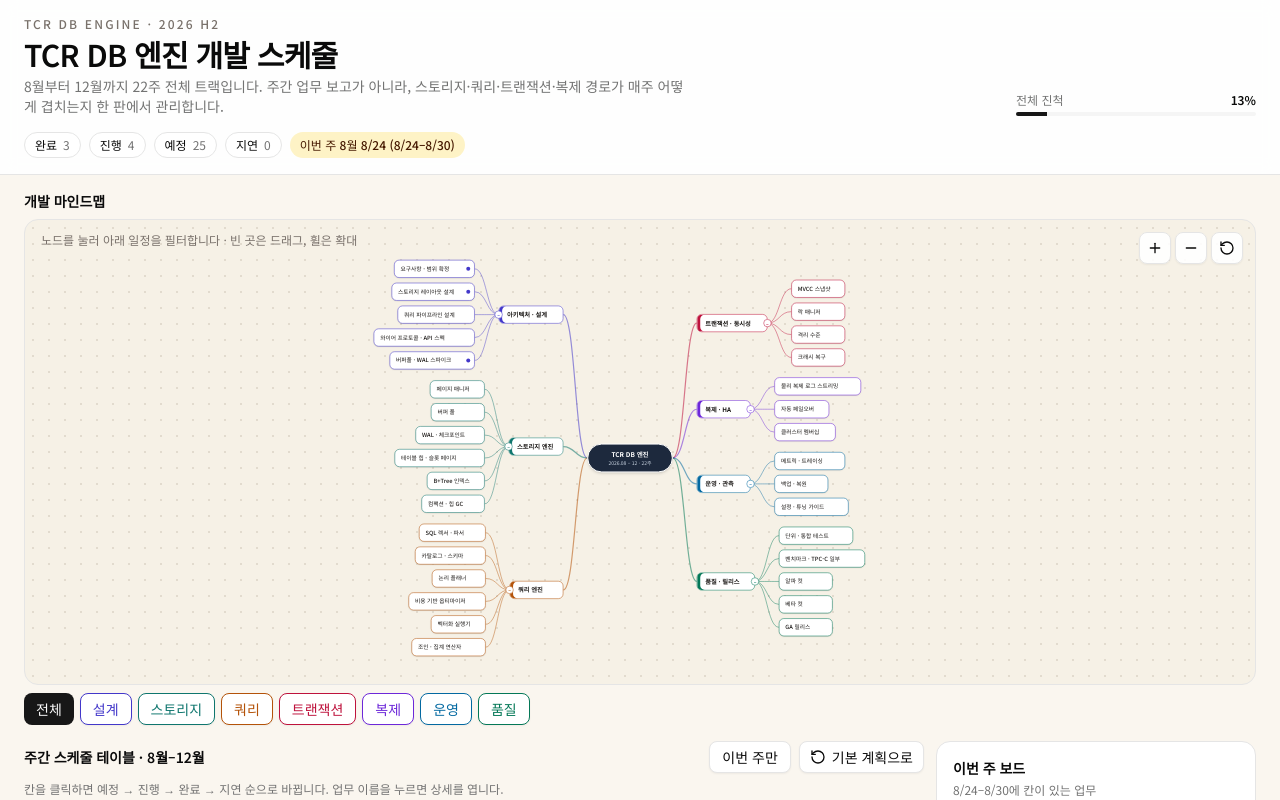
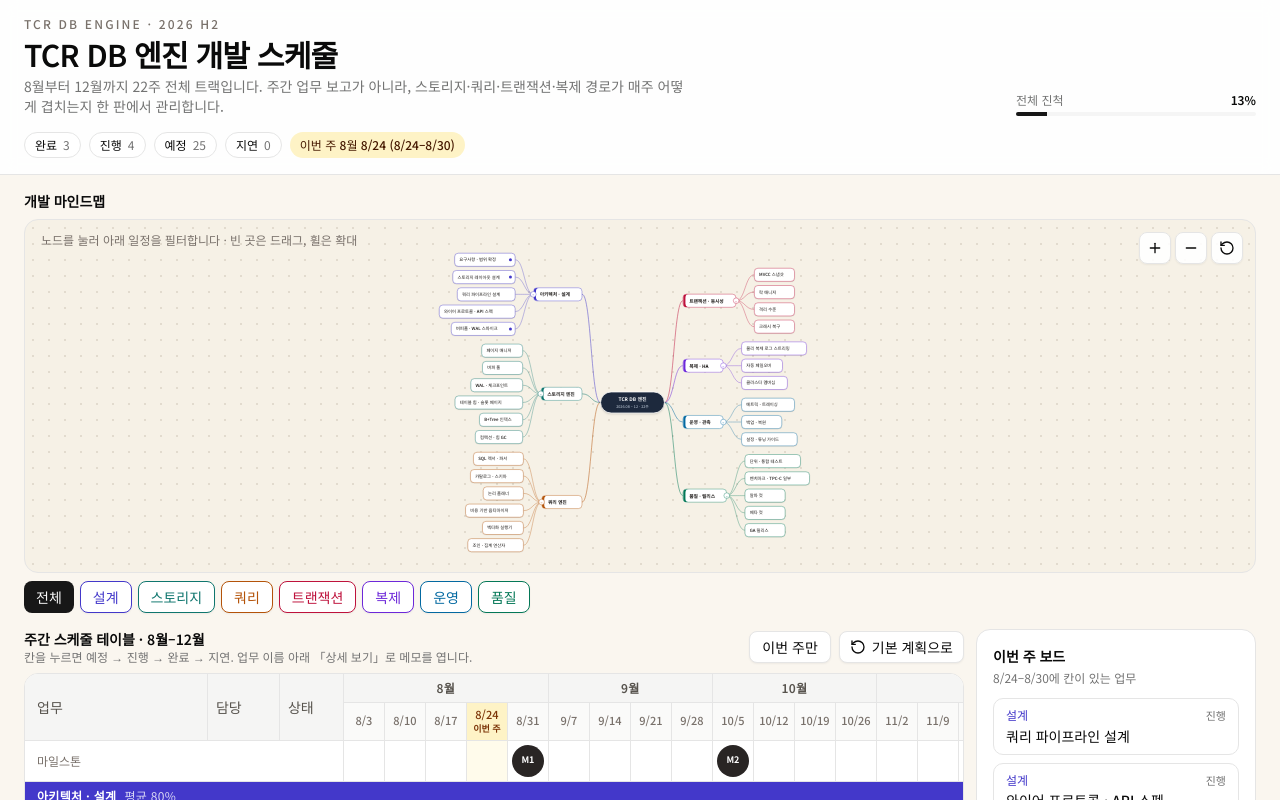
Before and after one commit to gwiheo/tcr-db-schedule-map, a Next.js app: page / in a window 1280 px wide. Shown: the top 800 px of the page. Built offline with nearby package versions, Linux system fonts and the light colour scheme.

Commit message:
Make stream filters and task details unmistakable.
Filter the table by stream id, show the selected task above the schedule, and shrink the mind map so the weekly grid stays on screen.

Co-authored-by: gwiheo <gwiheo@able-ai.ai>

```diff
--- a/src/components/mind-map.tsx
+++ b/src/components/mind-map.tsx
@@ -261,7 +261,7 @@ export function MindMap({ tasks, selectedId, onSelect, highlightedTaskIds }: Min
       </p>
       <div
         ref={viewportRef}
-        className="relative h-[min(58vh,640px)] w-full cursor-grab touch-none overflow-hidden active:cursor-grabbing"
+        className="relative h-[min(44vh,480px)] w-full cursor-grab touch-none overflow-hidden active:cursor-grabbing"
         onPointerDown={onPointerDown}
         onPointerMove={onPointerMove}
         onPointerUp={() => {
--- a/src/components/schedule-table.tsx
+++ b/src/components/schedule-table.tsx
@@ -285,7 +285,7 @@ function StreamRows({
                     data-testid={`week-cell-${task.id}-${week.index}`}
                     title={`${task.title} · ${week.rangeLabel} · ${CELL_LABEL[statusCell]} — 클릭하여 변경`}
                     aria-label={`${task.title} ${week.rangeLabel} ${CELL_LABEL[statusCell]}`}
-                    className={cn("mx-auto flex items-center justify-center", visual.className)}
+                    className={cn("mx-auto flex cursor-pointer items-center justify-center hover:brightness-95", visual.className)}
                     style={visual.style}
                     onClick={() => onCycleCell(task.id, week.index)}
                   >
--- a/src/components/scheduler-app.tsx
+++ b/src/components/scheduler-app.tsx
@@ -10,10 +10,12 @@ import { Button } from "@/components/ui/button";
 import { Progress } from "@/components/ui/progress";
 import { TooltipProvider } from "@/components/ui/tooltip";
 import {
+  BASELINE_TASKS,
   CELL_LABEL,
   MIND_TREE,
   STATUS_LABEL,
   STREAMS,
+  STREAM_MAP,
   cellOf,
   descendantTaskIds,
   findNode,
@@ -21,14 +23,7 @@ import {
   taskProgress,
   taskStatus,
 } from "@/lib/schedule-data";
-import {
-  commitTasks,
-  getClientError,
-  getClientTasks,
-  getServerTasks,
-  resetTasks,
-  subscribeTasks,
-} from "@/lib/storage";
+import { clearStoredTasks, commitTasks, getClientError, getClientTasks, getServerTasks, subscribeTasks } from "@/lib/storage";
 import type { CellStatus, Task } from "@/lib/types";
 import { currentWeekIndex, WEEKS } from "@/lib/weeks";
 import { cn } from "@/lib/utils";
@@ -42,21 +37,30 @@ export function SchedulerApp() {
   const nowWeek = currentWeekIndex();
 
   const selectedNode = selectedNodeId ? findNode(MIND_TREE, selectedNodeId) : null;
+  const selectedStreamId =
+    selectedNodeId?.startsWith("stream-") ? selectedNodeId.slice("stream-".length) : selectedNode?.streamId;
+
   const highlightedTaskIds = useMemo(() => {
     if (!selectedNode || selectedNode.id === "root") return new Set<string>();
-    return new Set(descendantTaskIds(selectedNode));
-  }, [selectedNode]);
+    const ids = descendantTaskIds(selectedNode);
+    if (ids.length === 0 && selectedStreamId) {
+      return new Set(tasks.filter((t) => t.streamId === selectedStreamId).map((t) => t.id));
+    }
+    return new Set(ids);
+  }, [selectedNode, selectedStreamId, tasks]);
 
   const visibleTasks = useMemo(() => {
     let list = tasks;
-    if (highlightedTaskIds.size > 0) {
+    if (selectedStreamId) {
+      list = list.filter((t) => t.streamId === selectedStreamId);
+    } else if (highlightedTaskIds.size > 0) {
       list = list.filter((t) => highlightedTaskIds.has(t.id));
     }
     if (thisWeekOnly) {
       list = list.filter((t) => cellOf(t, nowWeek) !== "empty");
     }
     return list;
-  }, [tasks, highlightedTaskIds, thisWeekOnly, nowWeek]);
+  }, [tasks, selectedStreamId, highlightedTaskIds, thisWeekOnly, nowWeek]);
 
   const stats = useMemo(() => {
     const counts = { planned: 0, active: 0, done: 0, blocked: 0 };
@@ -73,6 +77,8 @@ export function SchedulerApp() {
 
   const currentWeek = WEEKS[nowWeek];
   const thisWeekTasks = tasks.filter((t) => cellOf(t, nowWeek) !== "empty");
+  const selectedTask = tasks.find((t) => t.id === selectedTaskId) ?? null;
+  const activeStream = selectedStreamId ? STREAM_MAP[selectedStreamId] : null;
 
   function patchTask(id: string, updater: (task: Task) => Task) {
     commitTasks(tasks.map((t) => (t.id === id ? updater(t) : t)));
@@ -105,12 +111,23 @@ export function SchedulerApp() {
   }
 
   function resetPlan() {
-    resetTasks();
+    clearStoredTasks();
+    commitTasks(structuredClone(BASELINE_TASKS));
     setSelectedNodeId(null);
     setSelectedTaskId(null);
   }
 
-  const selectedTask = tasks.find((t) => t.id === selectedTaskId) ?? null;
+  const detail = selectedTask ? (
+    <TaskDetailPanel
+      task={selectedTask}
+      currentWeek={nowWeek}
+      onClose={() => setSelectedTaskId(null)}
+      onChangeNotes={(notes) => patchTask(selectedTask.id, (t) => ({ ...t, notes }))}
+      onChangeOwner={(owner) => patchTask(selectedTask.id, (t) => ({ ...t, owner }))}
+      onSetCell={(week, status) => setCell(selectedTask.id, week, status)}
+      onMarkAll={(status) => markAll(selectedTask.id, status)}
+    />
+  ) : null;
 
   return (
     <TooltipProvider>
@@ -183,12 +200,6 @@ export function SchedulerApp() {
                 const node = id ? findNode(MIND_TREE, id) : null;
                 if (node?.taskId) {
                   setSelectedTaskId(node.taskId);
-                  requestAnimationFrame(() => {
-                    document.getElementById(`task-row-${node.taskId}`)?.scrollIntoView({
-                      behavior: "smooth",
-                      block: "center",
-                    });
-                  });
                 }
               }}
             />
@@ -201,29 +212,47 @@ export function SchedulerApp() {
               >
                 전체
               </Button>
-              {STREAMS.map((stream) => (
+              {STREAMS.map((stream) => {
+                const active = selectedNodeId === `stream-${stream.id}`;
+                return (
                   <Button
                     key={stream.id}
                     size="sm"
-                  variant={selectedNodeId === `stream-${stream.id}` ? "default" : "outline"}
+                    variant={active ? "default" : "outline"}
                     data-testid={`filter-${stream.id}`}
                     onClick={() => setSelectedNodeId(`stream-${stream.id}`)}
                     style={
-                    selectedNodeId === `stream-${stream.id}`
+                      active
                         ? { backgroundColor: stream.color, borderColor: stream.color, color: "white" }
                         : { borderColor: stream.color, color: stream.color }
                     }
                   >
                     {stream.shortTitle}
                   </Button>
-              ))}
+                );
+              })}
             </div>
           </section>
 
-          <section className="grid gap-3 lg:grid-cols-[minmax(0,1fr)_320px]">
+          {detail ? (
+            <section className="rounded-xl border bg-card p-4 shadow-sm">{detail}</section>
+          ) : null}
+
+          <section className="grid gap-3 lg:grid-cols-[minmax(0,1fr)_280px]">
             <div className="flex flex-col gap-2">
               <div className="flex flex-col gap-2 sm:flex-row sm:items-center sm:justify-between">
+                <div>
                   <h2 className="text-sm font-semibold">주간 스케줄 테이블 · 8월–12월</h2>
+                  {activeStream ? (
+                    <p className="text-xs font-medium" style={{ color: activeStream.color }}>
+                      {activeStream.title}만 표시 · {visibleTasks.length}개 업무
+                    </p>
+                  ) : (
+                    <p className="text-xs text-muted-foreground">
+                      칸을 누르면 예정 → 진행 → 완료 → 지연. 업무 이름 아래 「상세 보기」로 메모를 엽니다.
+                    </p>
+                  )}
+                </div>
                 <div className="flex flex-wrap gap-2">
                   <Button
                     size="sm"
@@ -239,9 +268,6 @@ export function SchedulerApp() {
                   </Button>
                 </div>
               </div>
-              <p className="text-xs text-muted-foreground">
-                칸을 클릭하면 예정 → 진행 → 완료 → 지연 순으로 바뀝니다. 업무 이름을 누르면 상세를 엽니다.
-              </p>
               <ScheduleTable
                 tasks={visibleTasks}
                 currentWeek={nowWeek}
@@ -251,24 +277,12 @@ export function SchedulerApp() {
                 emptyMessage={
                   thisWeekOnly
                     ? "이번 주에 잡혀 있는 업무가 없습니다."
-                    : "선택한 마인드맵 노드에 연결된 일정이 없습니다."
+                    : "선택한 영역에 연결된 일정이 없습니다."
                 }
               />
             </div>
 
-            <aside className={cn("rounded-xl border bg-card p-4", selectedTask && "order-first lg:order-none")}>
-              {selectedTask ? (
-                <TaskDetailPanel
-                  task={selectedTask}
-                  currentWeek={nowWeek}
-                  onClose={() => setSelectedTaskId(null)}
-                  onChangeNotes={(notes) => patchTask(selectedTask.id, (t) => ({ ...t, notes }))}
-                  onChangeOwner={(owner) => patchTask(selectedTask.id, (t) => ({ ...t, owner }))}
-                  onSetCell={(week, status) => setCell(selectedTask.id, week, status)}
-                  onMarkAll={(status) => markAll(selectedTask.id, status)}
-                />
-              ) : (
-                <>
+            <aside className="rounded-xl border bg-card p-4">
               <h2 className="text-sm font-semibold">이번 주 보드</h2>
               <p className="mt-1 text-xs text-muted-foreground">
                 {currentWeek ? `${currentWeek.rangeLabel}에 칸이 있는 업무` : "현재 주가 계획 구간 밖입니다."}
@@ -309,8 +323,6 @@ export function SchedulerApp() {
                 <LegendDot color="#0f766e" solid label="완료" />
                 <LegendDot color="#e11d48" solid label="지연" />
               </div>
-                </>
-              )}
             </aside>
           </section>
         </main>
```
Lines whose indentation alone changed are shown as unchanged.
